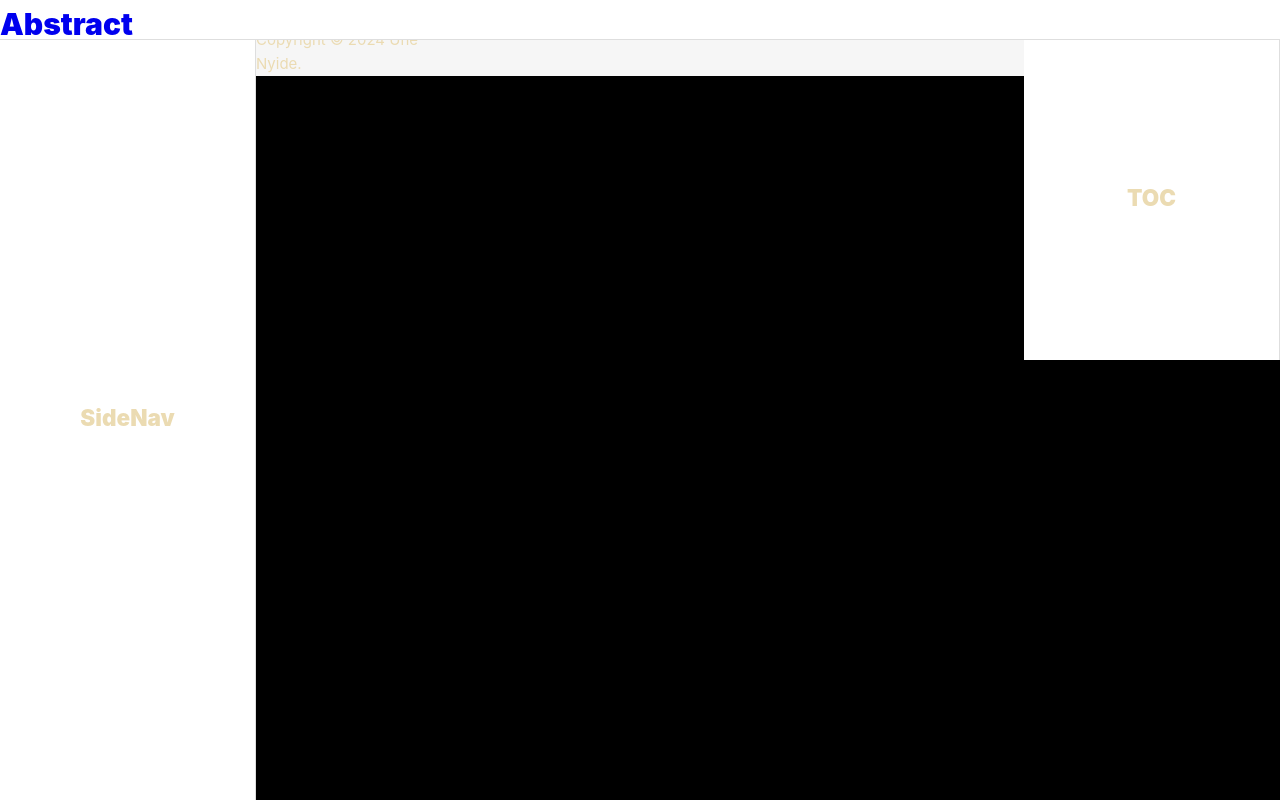
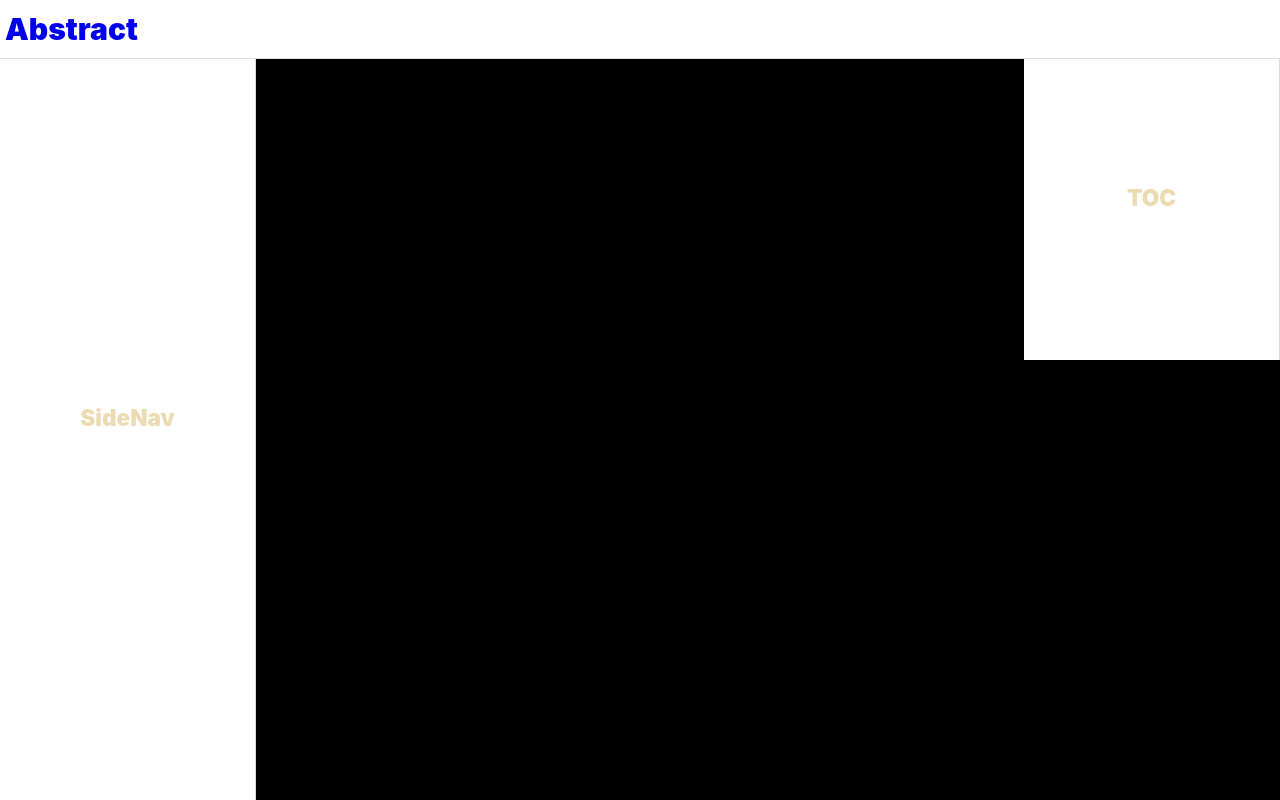
Before and after one commit to Unomars4/abstract, a Vue app: page / in a window 1280 px wide. Built offline with nearby package versions, Linux system fonts and the light colour scheme.

Commit message:
adjust layout of site

```diff
--- a/src/App.vue
+++ b/src/App.vue
@@ -4,11 +4,13 @@ import { RouterView } from 'vue-router'
 
 <template>
   <header>
+    <div class="header-content">
       <a href="/">
         <h1>Abstract</h1>
       </a>
       <nav>
       </nav>
+    </div>
   </header>
 
   <aside class="sidenav">
@@ -16,7 +18,9 @@ import { RouterView } from 'vue-router'
   </aside>
 
   <main>
+    <div class="view-container">
       <RouterView />
+    </div>
     <footer>
       <div class="footer-content">
         <h3>Abstract</h3>
@@ -74,13 +78,20 @@ main {
 }
 
 footer {
+  padding: 5px;
   background: var(--gray-4);
+  border-top: 1px solid var(--gray-3);
 }
 
 header {
   z-index: 2;
-  height: 5vh;
   width: 100%;
   border-bottom: solid var(--gray-3) 1px;
+  padding: 5px;
+}
+
+.footer-content {
+  display: flex;
+  justify-content: space-between;
 }
 </style>
```
Lines whose indentation alone changed are shown as unchanged.
